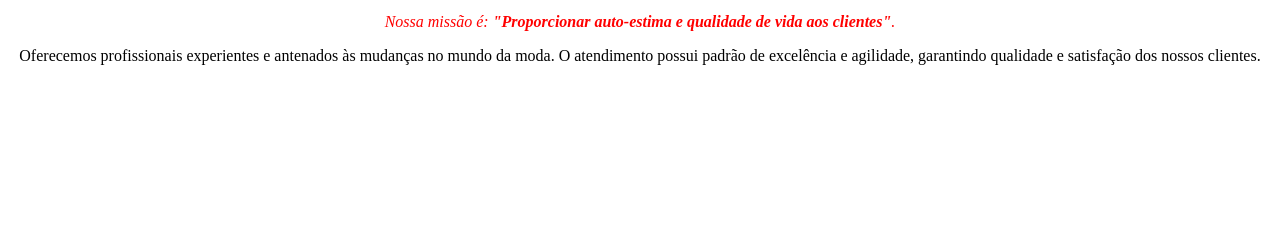
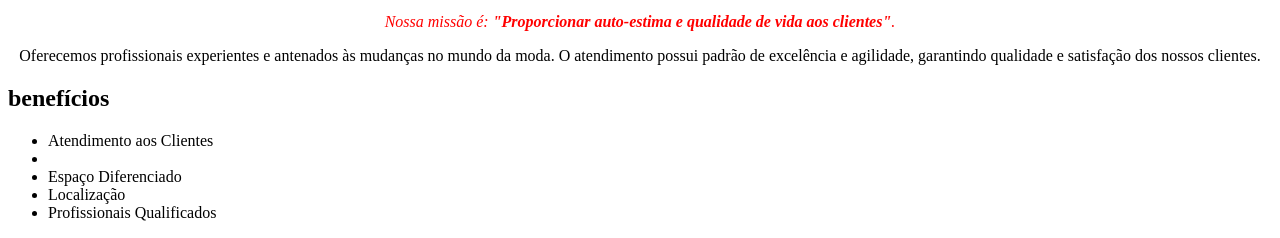
Before and after one commit to isadorinha2/barbearia-alura, a plain HTML site: page index.html in a window 1280 px wide. Shown: the part 605-843 px from the top of the page. Before the commit the page ends 800 px from the top, so only its background shows below. Drawn offline with Linux system fonts and the light colour scheme.

Commit message:
Atualizar o index.html

```diff
--- a/index.html
+++ b/index.html
@@ -11,5 +11,15 @@
         <p>Localizada no coração da cidade a <b>Barbearia Alura</b> traz para o mercado o que há de melhor para o seu cabelo e barba. Fundada em 2019, a Barbearia Alura já é destaque na cidade e conquista novos clientes a cada dia.</p>
         <p id="missao"><i>Nossa missão é: <b>"Proporcionar auto-estima e qualidade de vida aos clientes"</b>.</i></p>
         <p>Oferecemos profissionais experientes e antenados às mudanças no mundo da moda. O atendimento possui padrão de excelência e agilidade, garantindo qualidade e satisfação dos nossos clientes.</p>
+
+    <h2>benefícios</h2>
+    <ul>
+        <li>Atendimento aos Clientes<li>
+        <li>Espaço Diferenciado</li>
+        <li>Localização</li>
+        <li>Profissionais Qualificados</li>
+    <ul>
+
+
     </body>
 </html>
```
